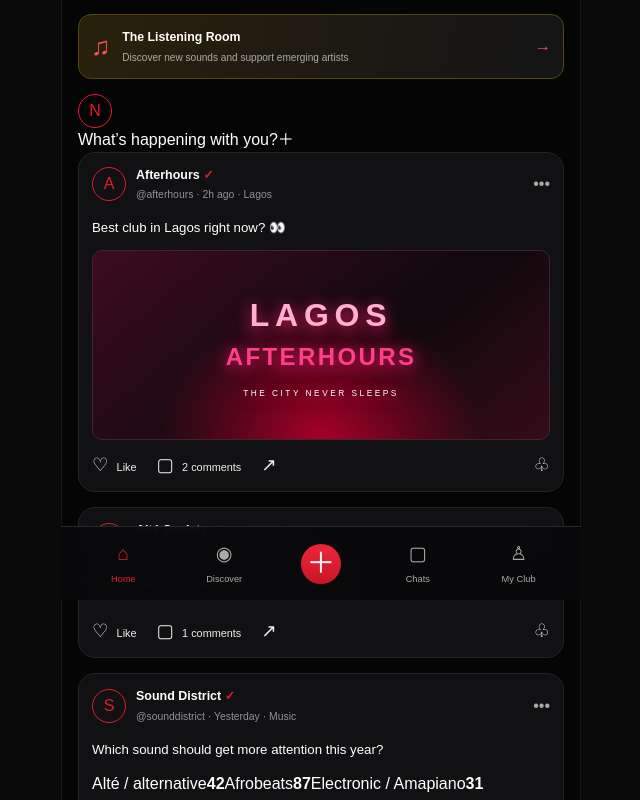
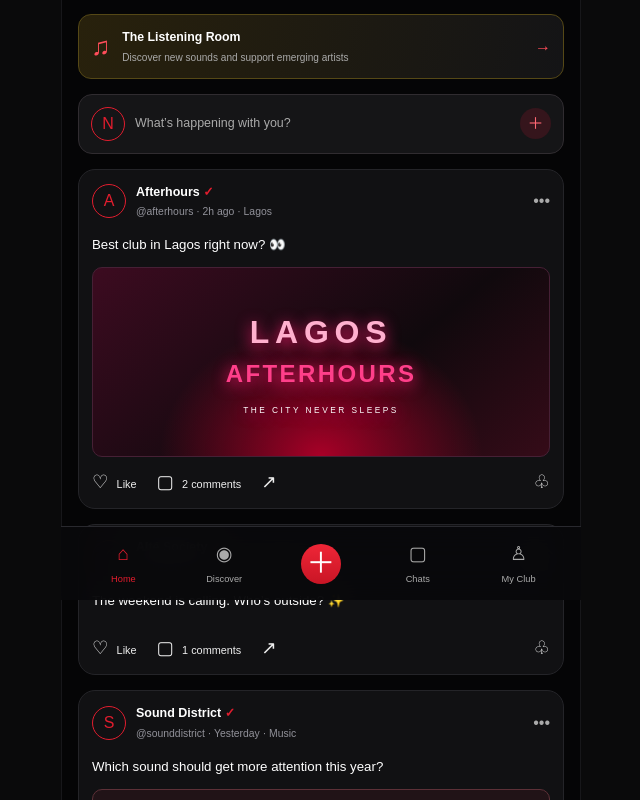
Before and after one commit to mrceogodwin/Nochalant, a Next.js app: page /club in a window 1280 px wide. Shown: the part 200-1000 px from the top of the page, without its empty margins (319-959 px from the left). Built offline with nearby package versions, Linux system fonts and the light colour scheme.

Commit message:
Style feed comments polls and composer interactions

```diff
--- a/src/app/globals.css
+++ b/src/app/globals.css
@@ -294,3 +294,25 @@ button { font: inherit; }
 .squad-mark{width:48px;height:48px;display:grid;place-items:center;border-radius:14px;background:#28151a;color:#ff6874;font-size:1.4rem;flex-shrink:0}
 .squad-preview-label{font-size:.6rem;color:#ff6874;border:1px solid #71303a;padding:5px 7px;border-radius:20px}
 .rules-input{min-height:120px}
+
+
+/* Social feed interaction states */
+.feed-create-prompt{display:flex;align-items:center;gap:10px;margin:15px 0;padding:12px;border:1px solid #302c30;border-radius:14px;background:#151517}
+.feed-create-prompt>a:not(.prompt-plus){flex:1;color:#aaa;text-decoration:none;font-size:.78rem}
+.prompt-plus{width:31px;height:31px;border-radius:50%;display:grid;place-items:center;background:#35151c;color:#ff6874;text-decoration:none}
+.feed-notice{display:flex;align-items:center;justify-content:space-between;gap:10px;margin:10px 0;padding:11px 13px;border:1px solid #66303a;border-radius:10px;background:#211116;color:#f3cbd0;font-size:.72rem}
+.feed-notice button{border:0;background:none;color:#ff6874;font-size:1.1rem}
+.comment-panel{padding:13px;border-top:1px solid #302c30;background:#111113}
+.comment-list{display:grid;gap:9px;margin-bottom:12px}
+.comment-list p{display:grid;gap:3px;margin:0;color:#d2ced0;font-size:.75rem;line-height:1.45}
+.comment-list b{color:#ff6874;font-size:.66rem}
+.comment-panel form{display:flex;gap:8px}
+.comment-panel input{min-width:0;flex:1;padding:10px 12px;border:1px solid #363238;border-radius:10px;background:#1a191c;color:#fff;font-size:.75rem}
+.comment-panel form button{padding:0 13px;border:0;border-radius:10px;background:#d91f31;color:#fff;font-size:.72rem}
+.comment-panel form button:disabled{opacity:.4}
+.poll-options{display:grid;gap:8px;margin:12px 0}
+.poll-options button{display:flex;justify-content:space-between;align-items:center;gap:10px;padding:12px;border:1px solid #5c3037;border-radius:10px;background:#211317;color:#eee;text-align:left;font-size:.76rem}
+.poll-options button b{color:#ff6874}
+.feed-preview-note{padding:8px 4px 90px}
+.poll-builder{display:grid;gap:8px;margin:15px 0}
+.add-option{justify-self:start;padding:8px 11px;border:1px solid #69303a;border-radius:9px;background:#211116;color:#ff6874;font-size:.72rem}
```
